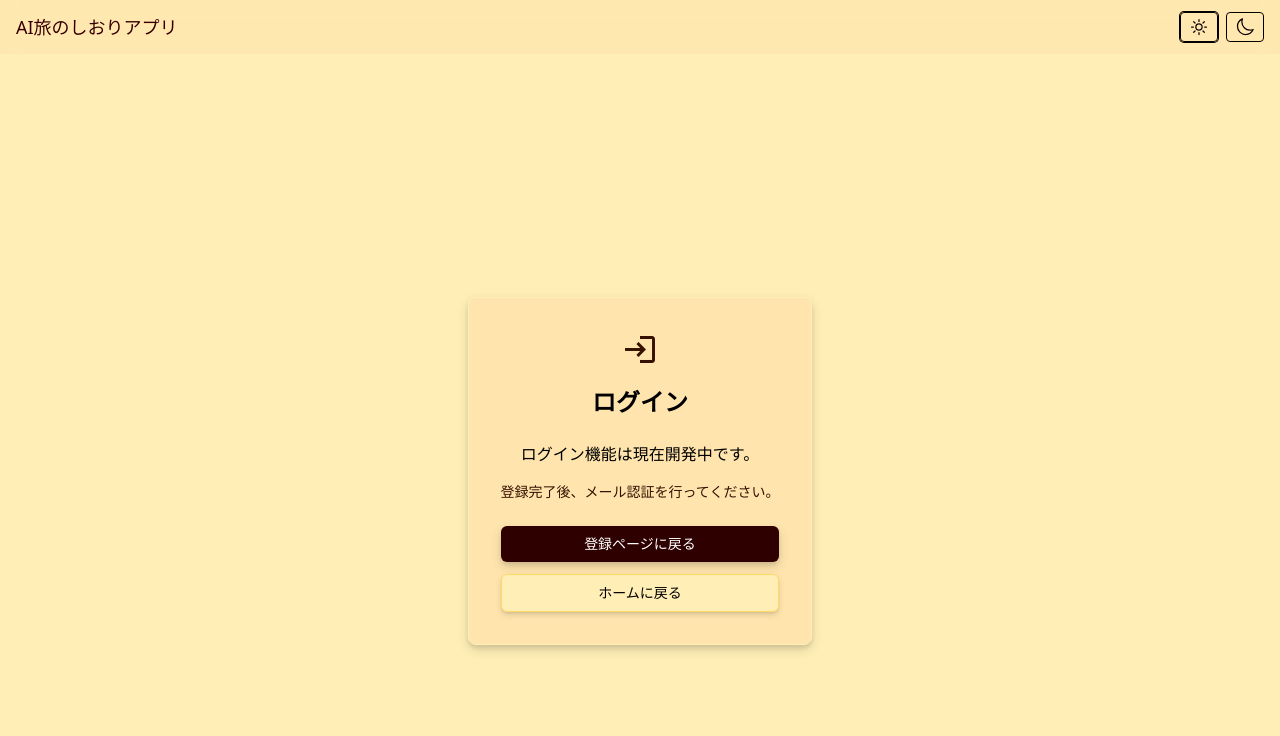
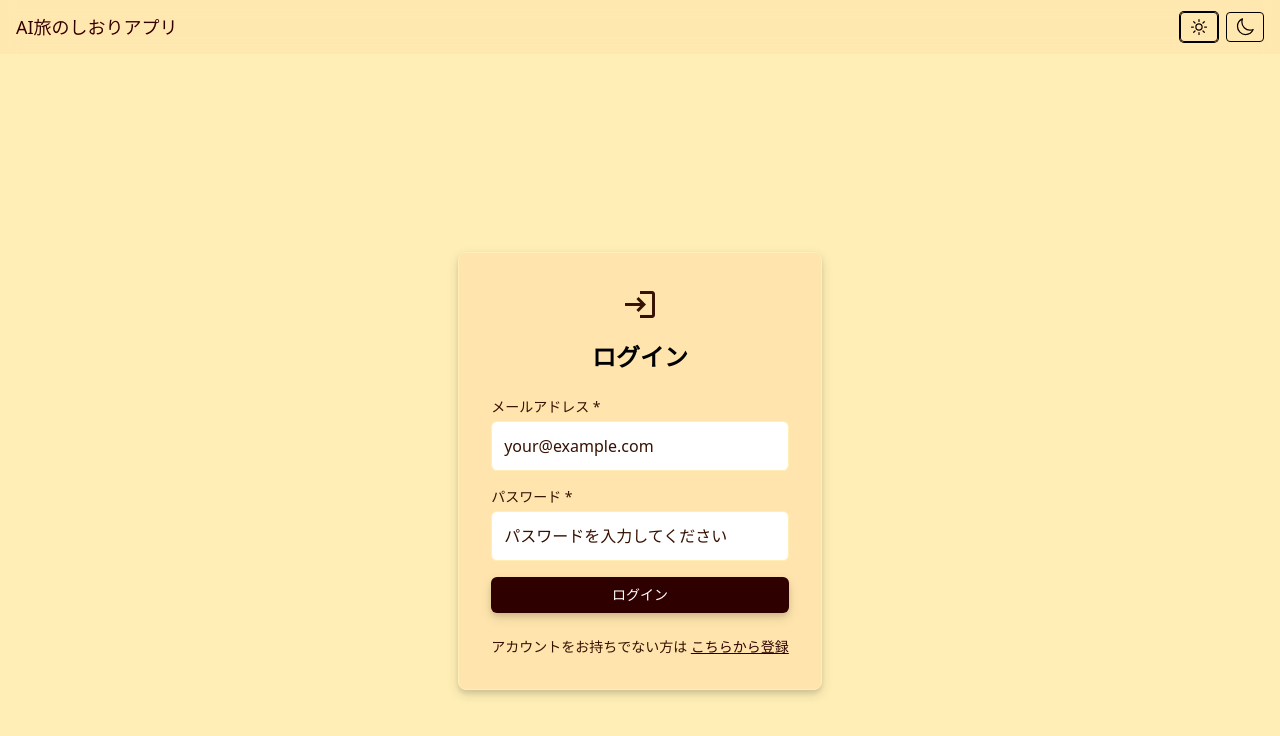
Before and after one commit to beita-1024/trip-shiori, a Next.js app in the folder frontend/: page /login in a window 1280 px wide. Shown: the top 736 px of the page. Built offline with nearby package versions, Linux system fonts and the light colour scheme.

Commit message:
feat(frontend): ログイン画面の実装、フォームバリデーション、API連携、エラーハンドリングを追加

```diff
--- a/frontend/src/app/login/LoginFeature.tsx
+++ b/frontend/src/app/login/LoginFeature.tsx
@@ -1,51 +1,223 @@
 "use client";
 
-import React from "react";
+import React, { useState } from "react";
 import { useRouter } from "next/navigation";
-import { Card, Heading, Button } from "@/components/Primitives";
+import { Card, Heading, FormField, InputWithPlaceholder, Button, SimpleForm } from "@/components/Primitives";
 
 /**
- * ログイン機能のモックコンポーネント
+ * ログインフォームのデータ型
+ */
+interface LoginFormData {
+  email: string;
+  password: string;
+}
+
+/**
+ * ユーザーログイン機能のメインコンポーネント
  *
- * ログイン画面のモック版です。実際のログイン機能は別Issueで実装予定です。
- * 現在は登録完了後の導線として使用されます。
+ * メールアドレスとパスワードでログインを行い、サーバーからのHttpOnly Cookieを受け取って
+ * ダッシュボードページへ遷移する機能を提供します。
+ *
+ * 主な機能：
+ * - フォームバリデーション（クライアント側）
+ * - API連携（POST /auth/login）
+ * - エラーハンドリング（400/401/403エラー）
+ * - 成功時のUXフロー（ダッシュボードページ遷移）
+ * - 二重送信防止（送信中はボタン無効化）
  *
  * @returns レンダリングされたLoginFeatureコンポーネント
  */
 export default function LoginFeature() {
   const router = useRouter();
 
+  // フォーム状態
+  const [formData, setFormData] = useState<LoginFormData>({
+    email: "",
+    password: "",
+  });
+
+  // UI状態
+  const [isSubmitting, setIsSubmitting] = useState(false);
+  const [errors, setErrors] = useState<Partial<LoginFormData>>({});
+  const [apiError, setApiError] = useState<string>("");
+
+  /**
+   * フォームフィールドの値を更新する
+   *
+   * @param field - 更新するフィールド名
+   * @param value - 新しい値
+   */
+  const handleFieldChange = (field: keyof LoginFormData, value: string) => {
+    setFormData(prev => ({ ...prev, [field]: value }));
+    // フィールド変更時にエラーをクリア
+    if (errors[field]) {
+      setErrors(prev => ({ ...prev, [field]: undefined }));
+    }
+    if (apiError) {
+      setApiError("");
+    }
+  };
+
+  /**
+   * クライアント側バリデーション
+   *
+   * @param data - バリデーション対象のフォームデータ
+   * @returns バリデーションエラーのマップ
+   */
+  const validateForm = (data: LoginFormData): Partial<LoginFormData> => {
+    const newErrors: Partial<LoginFormData> = {};
+
+    // メールアドレスの検証
+    if (!data.email.trim()) {
+      newErrors.email = "メールアドレスは必須です";
+    } else if (!/^[^\s@]+@[^\s@]+\.[^\s@]+$/.test(data.email)) {
+      newErrors.email = "正しいメールアドレス形式で入力してください";
+    }
+
+    // パスワードの検証
+    if (!data.password) {
+      newErrors.password = "パスワードは必須です";
+    }
+
+    return newErrors;
+  };
+
+  /**
+   * フォーム送信処理
+   */
+  const handleSubmit = async () => {
+    // クライアント側バリデーション
+    const validationErrors = validateForm(formData);
+    if (Object.keys(validationErrors).length > 0) {
+      setErrors(validationErrors);
+      return;
+    }
+
+    setIsSubmitting(true);
+    setApiError("");
+
+    try {
+      const apiUrl = process.env.NEXT_PUBLIC_API_URL || 'http://localhost:4002';
+
+      // デバッグ情報（開発環境のみ）
+      if (process.env.NEXT_PUBLIC_DEBUG === 'true') {
+        console.log('API URL:', apiUrl);
+      }
+
+      const response = await fetch(`${apiUrl}/auth/login`, {
+        method: "POST",
+        headers: {
+          "Content-Type": "application/json",
+        },
+        body: JSON.stringify({
+          email: formData.email.trim(),
+          password: formData.password,
+        }),
+        credentials: 'include', // HttpOnly Cookieを受け取るために必要
+      });
+
+      if (response.status === 204) {
+        // ログイン成功 - ダッシュボードページへ遷移
+        router.push("/dashboard");
+      } else {
+        // エラーレスポンスの処理
+        switch (response.status) {
+          case 400:
+            setApiError("入力内容に誤りがあります。メールアドレスとパスワードの形式を確認してください。");
+            break;
+          case 401:
+          case 403:
+            setApiError("メールアドレスまたはパスワードが違います。");
+            break;
+          default:
+            setApiError("ログインに失敗しました。しばらく時間をおいて再度お試しください。");
+        }
+      }
+    } catch (error) {
+      console.error("Login error:", error);
+      setApiError("ネットワークエラーが発生しました。インターネット接続を確認してください。");
+    } finally {
+      setIsSubmitting(false);
+    }
+  };
+
   return (
     <section className="min-h-screen flex items-center justify-center bg-app">
-      <Card elevation={2} className="max-w-md mx-auto p-8 text-center">
-        <div className="mb-4">
+      <Card elevation={2} className="max-w-md mx-auto p-8">
+        <div className="mb-4 text-center">
           <i className="mdi mdi-login text-4xl text-muted mb-4" aria-hidden />
         </div>
-        <Heading className="mb-6">ログイン</Heading>
+        <Heading className="text-center mb-6">ログイン</Heading>
 
-        <div className="mb-6">
-          <p className="text-body mb-4">
-            ログイン機能は現在開発中です。
-          </p>
-          <p className="text-muted text-sm">
-            登録完了後、メール認証を行ってください。
-          </p>
-        </div>
+        <SimpleForm onSubmit={handleSubmit}>
+          {/* メールアドレス */}
+          <FormField label="メールアドレス" id="email" required>
+            <InputWithPlaceholder
+              id="email"
+              type="email"
+              placeholder="your@example.com"
+              value={formData.email}
+              onChange={(e) => handleFieldChange("email", e.target.value)}
+              className={errors.email ? "border-red-500" : ""}
+              disabled={isSubmitting}
+            />
+            {errors.email && (
+              <p className="mt-1 text-sm text-red-600" role="alert">
+                {errors.email}
+              </p>
+            )}
+          </FormField>
 
-        <div className="space-y-3">
+          {/* パスワード */}
+          <FormField label="パスワード" id="password" required>
+            <InputWithPlaceholder
+              id="password"
+              type="password"
+              placeholder="パスワードを入力してください"
+              value={formData.password}
+              onChange={(e) => handleFieldChange("password", e.target.value)}
+              className={errors.password ? "border-red-500" : ""}
+              disabled={isSubmitting}
+            />
+            {errors.password && (
+              <p className="mt-1 text-sm text-red-600" role="alert">
+                {errors.password}
+              </p>
+            )}
+          </FormField>
+
+          {/* APIエラー表示 */}
+          {apiError && (
+            <div className="mb-4 p-3 bg-red-50 border border-red-200 rounded-md">
+              <p className="text-sm text-red-600" role="alert">
+                {apiError}
+              </p>
+            </div>
+          )}
+
+          {/* 送信ボタン */}
           <Button
-            onClick={() => router.push("/register")}
+            type="submit"
+            disabled={isSubmitting}
             className="w-full"
           >
-            登録ページに戻る
+            {isSubmitting ? "ログイン中..." : "ログイン"}
           </Button>
-          <Button
-            kind="ghost"
-            onClick={() => router.push("/")}
-            className="w-full"
-          >
-            ホームに戻る
-          </Button>
+        </SimpleForm>
+
+        {/* 登録ページへのリンク */}
+        <div className="mt-6 text-center">
+          <p className="text-muted text-sm">
+            アカウントをお持ちでない方は{" "}
+            <button
+              type="button"
+              onClick={() => router.push("/register")}
+              className="text-accent hover:text-accent-hover underline"
+              disabled={isSubmitting}
+            >
+              こちらから登録
+            </button>
+          </p>
         </div>
       </Card>
     </section>
```
